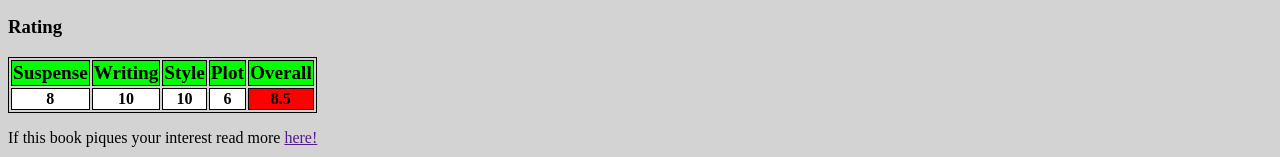
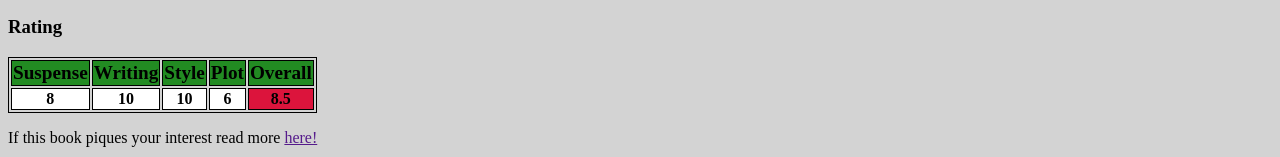
Before and after one commit to KingCorvid/KingCorvid.github.io, a plain HTML site: page index.html in a window 1280 px wide. Shown: the part 643-800 px from the top of the page. Drawn offline with Linux system fonts and the light colour scheme.

Commit message:
Update style.css

```diff
--- a/style.css
+++ b/style.css
@@ -30,7 +30,7 @@ img{
 .header{
   font-weight: bold;
   font-size: 120%;
-  background-color: lime;
+  background-color: forestgreen;
 }
 
 .author {
@@ -38,5 +38,5 @@ img{
 }
 
 .final{
-  background-color: red;
+  background-color: crimson;
 }
```
